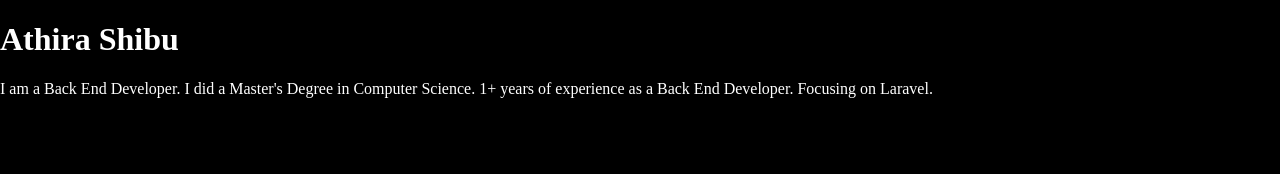
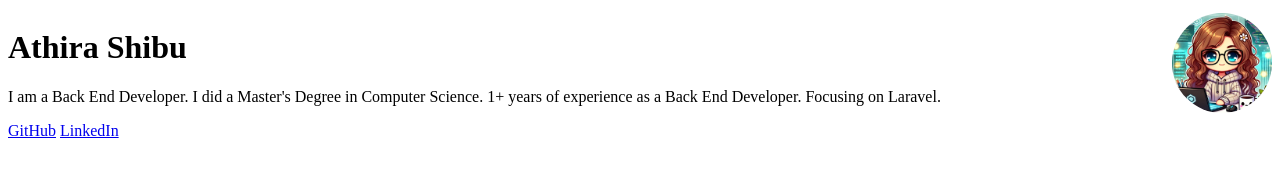
Before and after one commit to athira-shibu/ATHIRA_PROFILE_WEBSITE, a plain HTML site: page index.html in a window 1280 px wide. Drawn offline with Linux system fonts and the light colour scheme.

Commit message:
modifed header section

```diff
--- a/index.html
+++ b/index.html
@@ -16,10 +16,23 @@
     </style>
 </head>
 <body>
-    <h1>Athira Shibu</h1>
-    <p>I am a Back End Developer. I did a Master's Degree in Computer Science. 1+ years of experience
-        as a Back End Developer. Focusing on Laravel.
-    </p>
+    <div class="container">
+        <div class="header">
+            <div class="text-content">
+                <h1>Athira Shibu</h1>
+                <p class="para">
+                    I am a Back End Developer. I did a Master's Degree in Computer Science. 1+ years of experience
+                    as a Back End Developer. Focusing on Laravel.
+                </p>
+            </div>
+            <div>
+                <img class="my-image" src="images/my_image.webp" alt="oops">
+            </div>
+        </div>
+    </div>
+
+    <a href="https://github.com/athira-shibu">GitHub</a>
+    <a href="https://www.linkedin.com/in/athira-shibu-the-dreamer/">LinkedIn</a>
     <script src="script.js"></script>
 </body>
 </html>
--- a/style.css
+++ b/style.css
@@ -1,12 +1,23 @@
-body {
-    margin: 0;
-    padding: 0;
-    /* display: flex; */
-    justify-content: center;
-    /* align-items: center; */
-    height: 100vh;
-    background-color: black;
+.container {
+    width: 100%;
+    margin: auto;
 }
-h1,h3,p{
-    color: white;
+
+.header {
+    display: flex;
+    align-items: center;
+    justify-content: space-between;
+    width: 100%;
 }
+
+.text-content {
+    /* max-width: 60%; */
+    flex: 1;
+}
+
+.my-image {
+    width: 100px; /* Adjust as needed */
+    height: 100px;
+    border-radius: 50%;
+    object-fit: cover;
+}
```
Also changed, not shown: images/my_image.webp (added).
